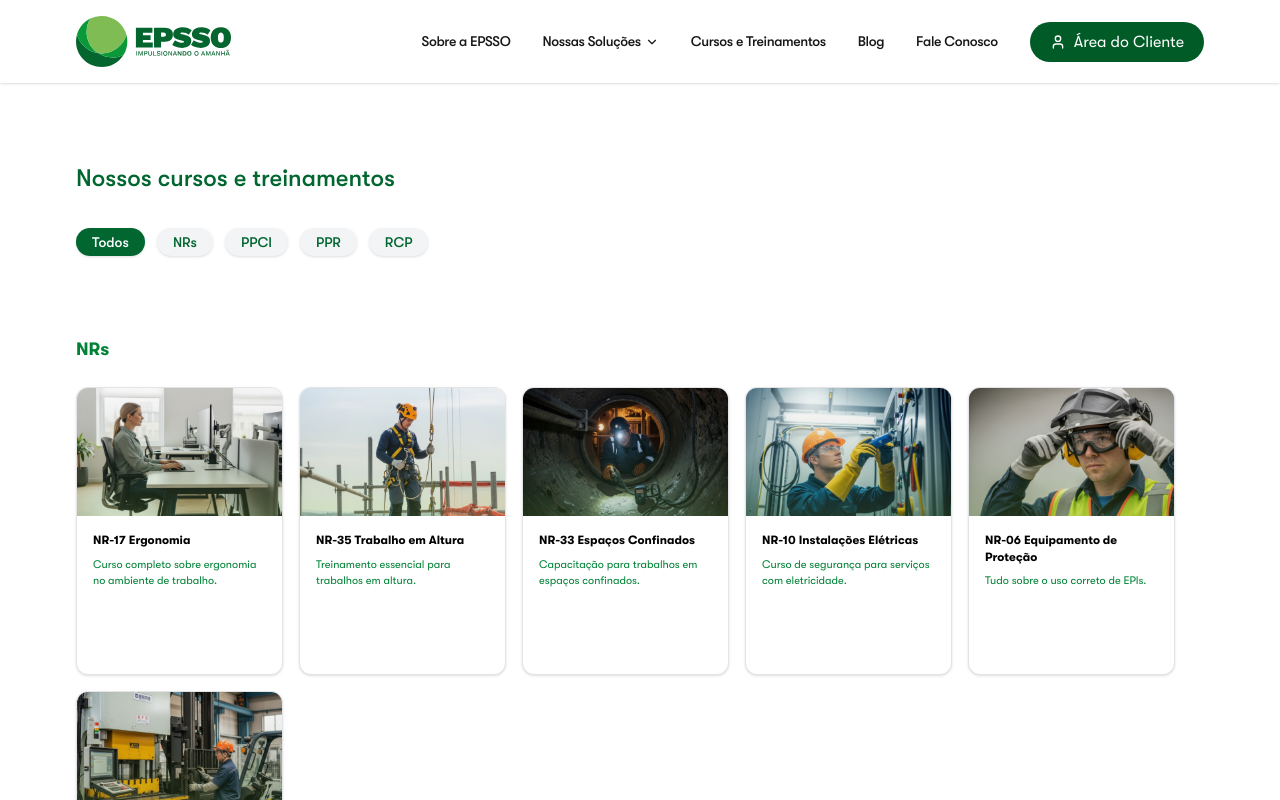
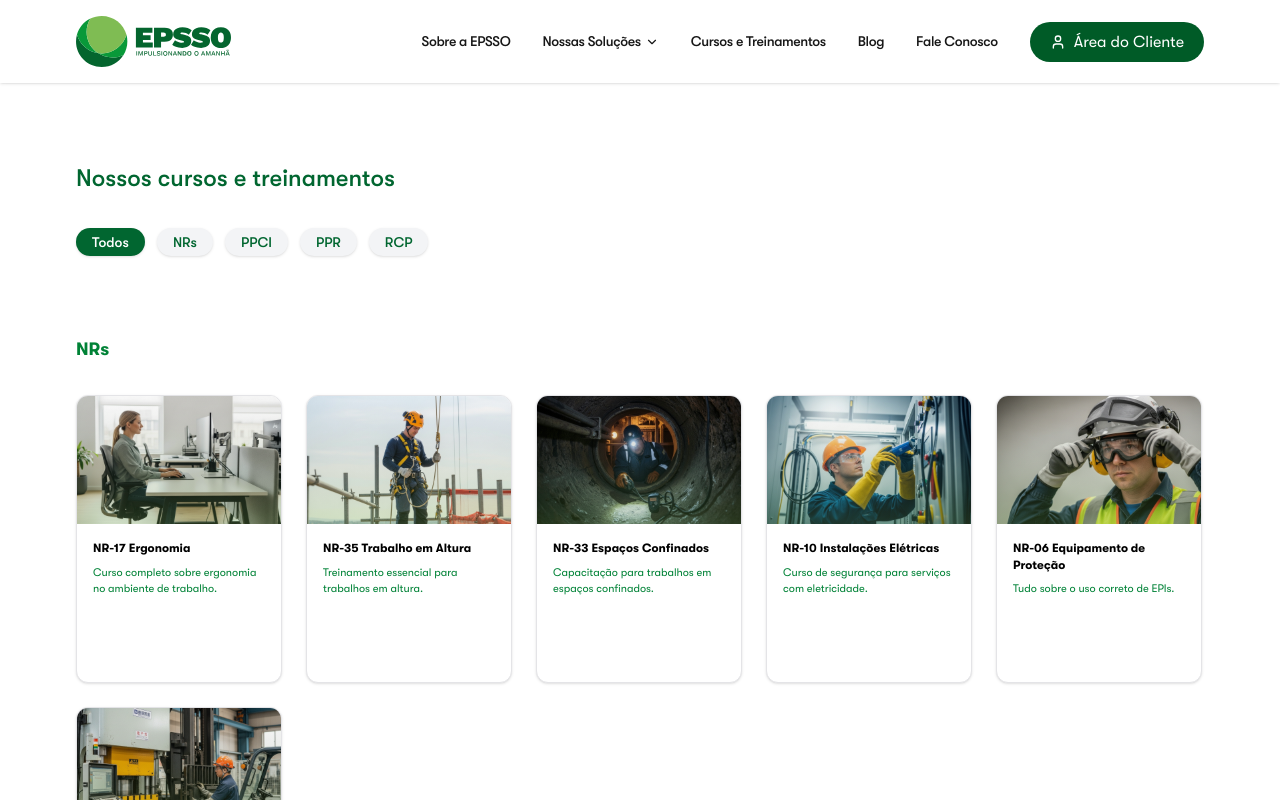
Before and after one commit to SurtoCriativo/epsso-frontend, a React (Vite) app: page /cursos-e-treinamentos in a window 1280 px wide. Shown: the top 800 px of the page. Built offline with nearby package versions, Linux system fonts and the light colour scheme.

Commit message:
fix: course section gap

```diff
--- a/src/pages/TrainingPage/_components/CoursesSection.tsx
+++ b/src/pages/TrainingPage/_components/CoursesSection.tsx
@@ -50,7 +50,7 @@ export default function TrainingSection() {
         </div>
 
         {/* Cards */}
-        <div className="flex flex-wrap gap-4 justify-center md:justify-start">
+        <div className="flex flex-wrap gap-6 justify-center sm:justify-start">
           {filteredCards.map((item) => {
             if ("heading" in item) {
               return (
@@ -68,7 +68,7 @@ export default function TrainingSection() {
             return (
               <div
                 key={item.id}
-                className="w-[326px] h-[322px] md:w-[207px] md:h-[288px] bg-white border border-zinc-200 rounded-xl overflow-hidden shadow-sm"
+                className="w-[326px] h-[322px] md:w-[206px] md:h-[288px] bg-white border border-zinc-200 rounded-xl overflow-hidden shadow-sm"
               >
                 <img
                   src={item.image}
```
